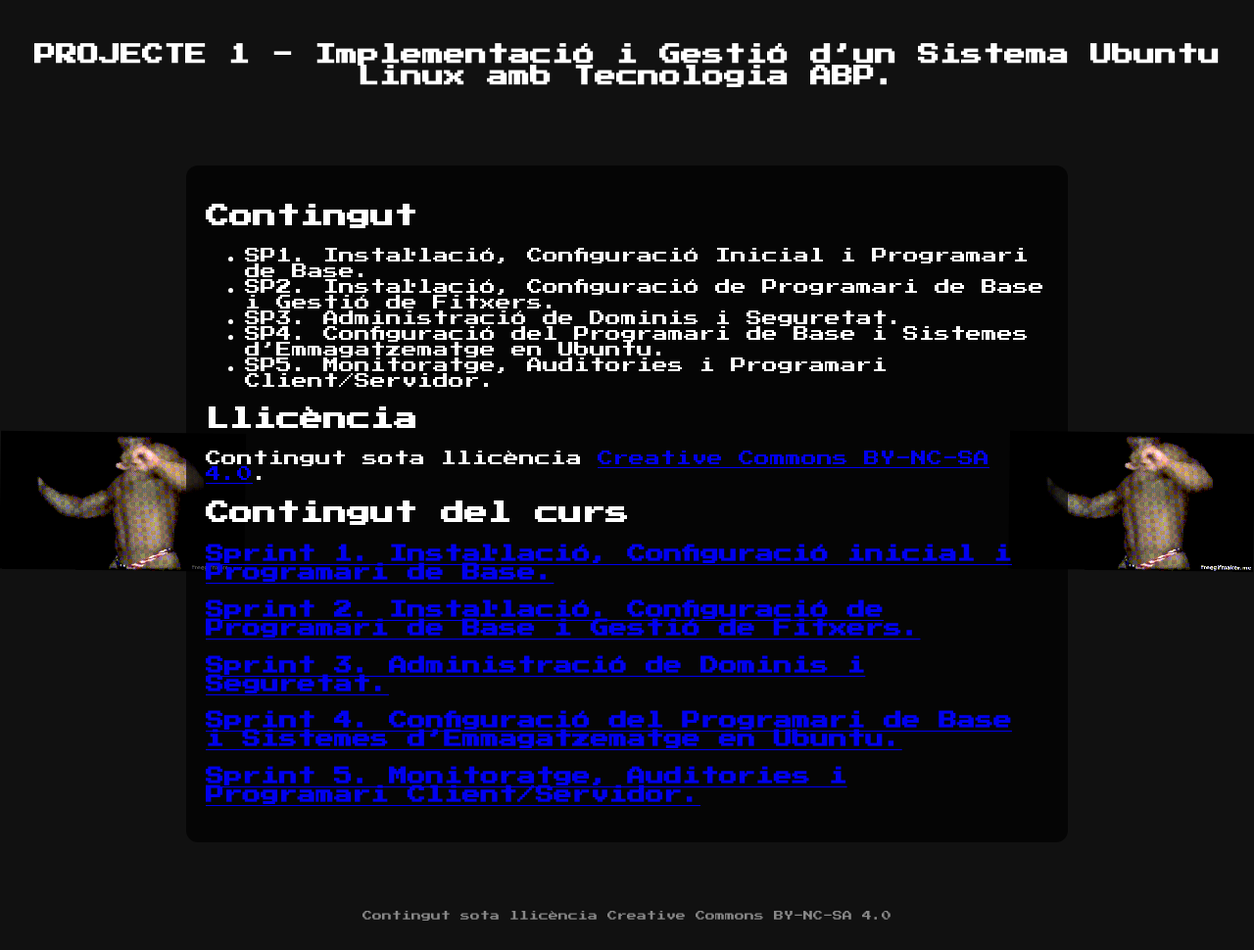
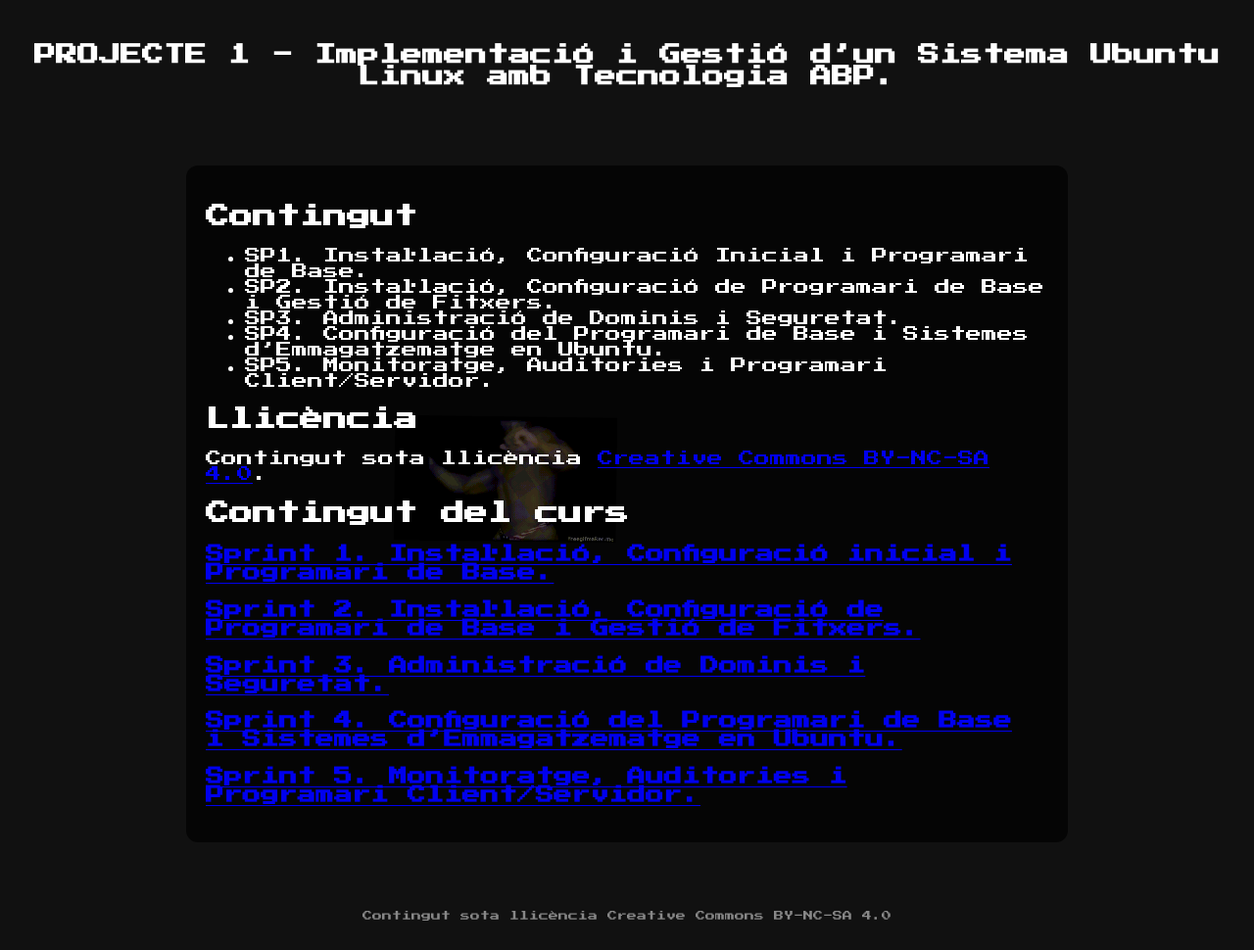
Before and after one commit to razvan-ng/ISOPJ1, a Jekyll site: the page built from index.md, in a window 1280 px wide. Shown: the whole page at 98% size. Built offline with Jekyll 4.4.1, drawn with Linux system fonts in a browser that asks for light colours.

Commit message:
Update default.html

```diff
--- a/_layouts/default.html
+++ b/_layouts/default.html
@@ -12,11 +12,14 @@
       font-family: 'Press Start 2P', cursive;
       margin: 0;
       padding: 0;
+      overflow: hidden; /* evitar scroll per moviment */
     }
 
     header {
       text-align: center;
       padding: 30px 10px;
+      position: relative;
+      z-index: 2;
     }
 
     h1 {
@@ -34,33 +37,41 @@
       margin: 20px auto;
       padding: 20px;
       text-align: left;
+      position: relative;
+      z-index: 2;
     }
 
+    .content {
+      background: rgba(0,0,0,0.7);
+      border-radius: 12px;
+      padding: 20px;
+    }
+
+    /* Ricardo flotant per la pantalla */
     .dancer {
-      position: fixed;
-      top: 50%;
-      transform: translateY(-50%);
-      width: 250px;
+      position: absolute;
+      width: 220px;
       height: auto;
       image-rendering: pixelated;
-      animation: dance 0.6s infinite alternate;
+      animation: floatX 12s linear infinite alternate,
+                 floatY 8s ease-in-out infinite alternate,
+                 dance 0.6s infinite alternate;
       z-index: 1;
     }
 
-    .dancer.left {
-      left: 0;
+    @keyframes floatX {
+      from { left: 0; }
+      to   { left: calc(100% - 220px); }
     }
 
-    .dancer.right {
-      right: 0;
+    @keyframes floatY {
+      from { top: 0; }
+      to   { top: calc(100% - 220px); }
     }
 
-    .content {
-      position: relative;
-      z-index: 2;
-      background: rgba(0,0,0,0.7);
-      border-radius: 12px;
-      padding: 20px;
+    @keyframes dance {
+      from { transform: rotate(-5deg) scale(1); }
+      to   { transform: rotate(5deg) scale(1.05); }
     }
 
     nav ul {
@@ -96,11 +107,8 @@
       padding: 20px;
       font-size: 10px;
       color: #888;
-    }
-
-    @keyframes dance {
-      from { transform: rotate(-5deg) translateY(0); }
-      to   { transform: rotate(5deg) translateY(-15px); }
+      position: relative;
+      z-index: 2;
     }
   </style>
 </head>
@@ -112,9 +120,8 @@
     {% endif %}
   </header>
 
-  <!-- Ricardo ballant fixat als costats -->
-  <img src="{{ '/assetscss/ricardo.gif' | relative_url }}" alt="Ricardo esquerra" class="dancer left">
-  <img src="{{ '/assetscss/ricardo.gif' | relative_url }}" alt="Ricardo dreta" class="dancer right">
+  <!-- Ricardo ballant flotant per tota la pantalla -->
+  <img src="{{ '/assetscss/ricardo.gif' | relative_url }}" alt="Ricardo ballant" class="dancer">
 
   <div class="container">
     <div class="content">
```
